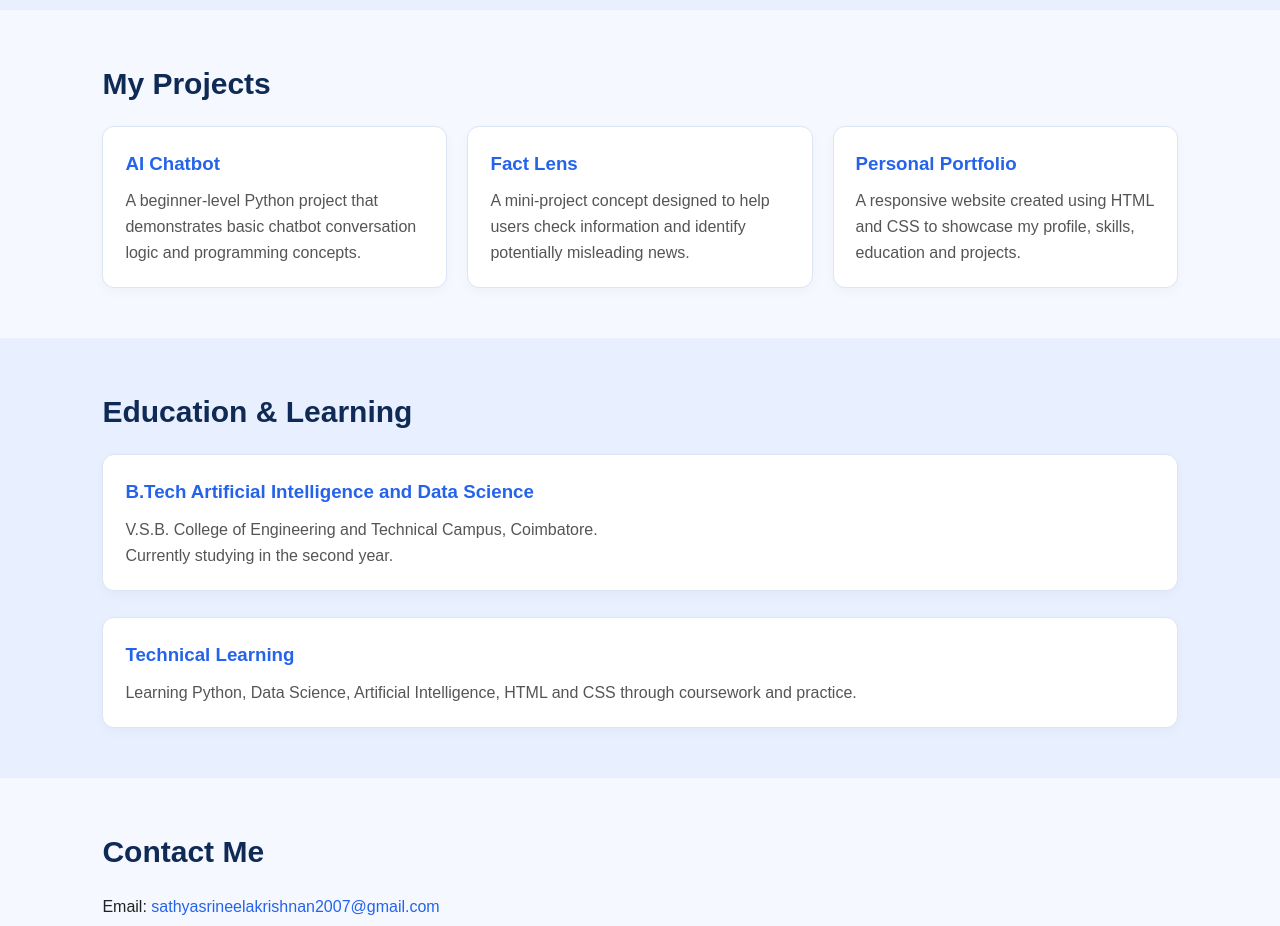
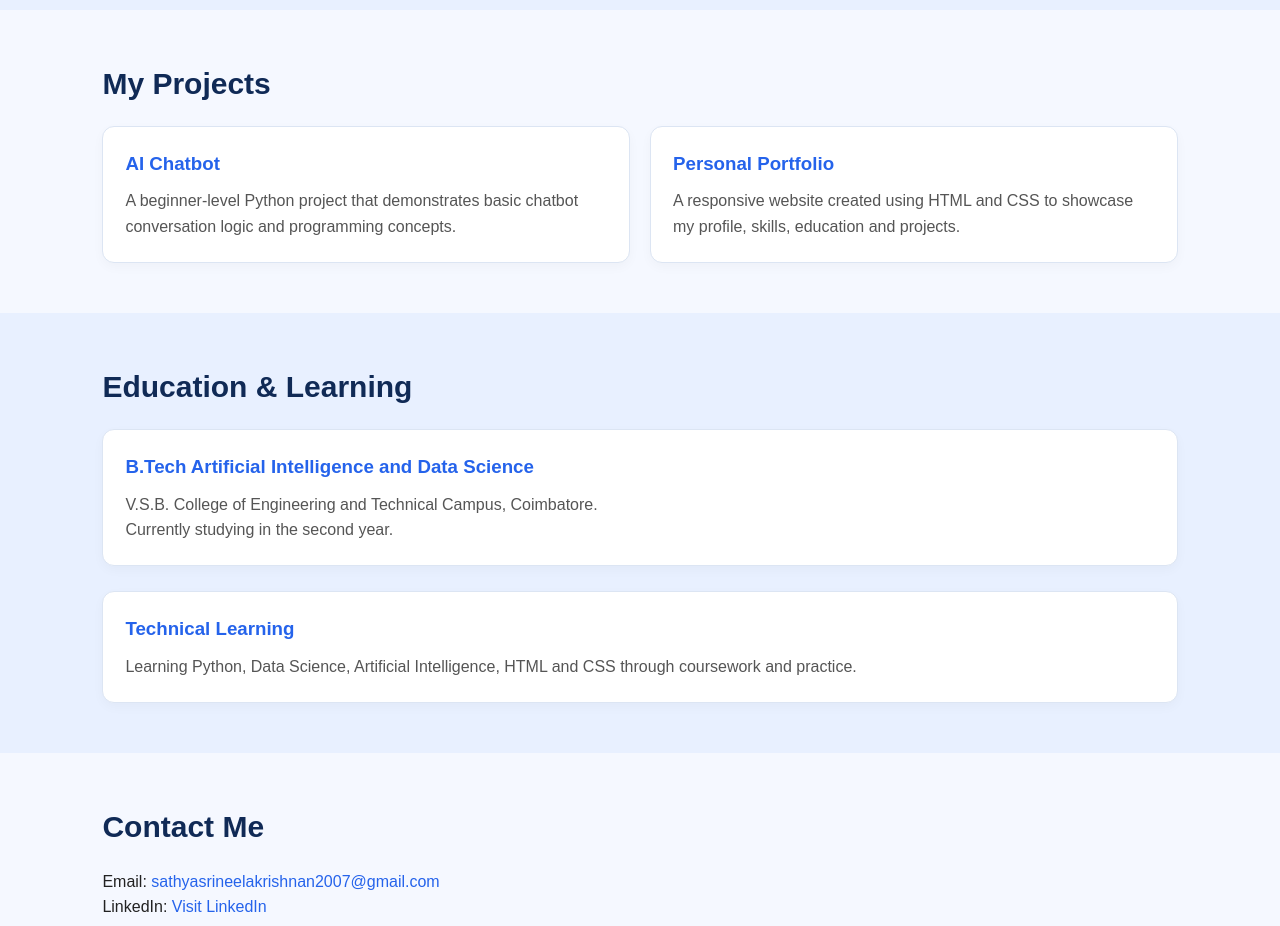
Before and after one commit to sathyasrineelakrishnan2007/sathyasri-personal-portfolio, a plain HTML site: page index.html in a window 1280 px wide. Shown: the part 900-1826 px from the top of the page. Drawn offline with Linux system fonts and the light colour scheme.

Commit message:
Update index.html

```diff
--- a/index.html
+++ b/index.html
@@ -127,7 +127,7 @@ section h2 {
 
 .projects {
     display: grid;
-    grid-template-columns: repeat(3, 1fr);
+    grid-template-columns: repeat(2, 1fr);
     gap: 20px;
 }
 
@@ -276,15 +276,6 @@ footer {
         </div>
 
         <div class="card">
-            <h3>Fact Lens</h3>
-            <p>
-                A mini-project concept designed to help
-                users check information and identify
-                potentially misleading news.
-            </p>
-        </div>
-
-        <div class="card">
             <h3>Personal Portfolio</h3>
             <p>
                 A responsive website created using
```
